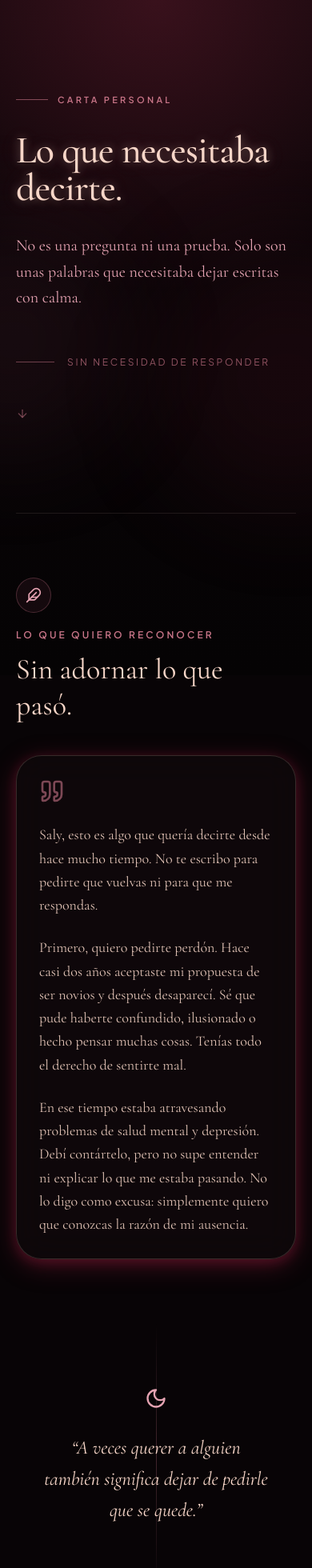
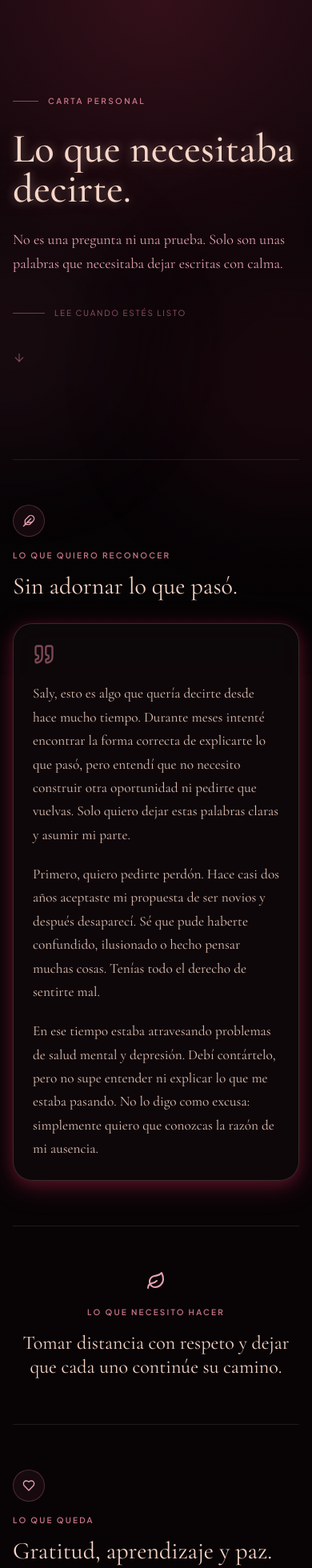
Before and after one commit to dppablito4-oss/playlist_am..., a React (Vite) app: page / in a window 390 px wide. Shown: the top 1960 px of the page at 80% size. Built offline with nearby package versions, Linux system fonts and the light colour scheme.

Commit message:
feat: add HTML template and React app component for personal letter experience

```diff
--- a/src/App.jsx
+++ b/src/App.jsx
@@ -1,9 +1,9 @@
 import React from 'react';
-import { ArrowDown, Feather, Heart, Leaf, Moon, Quote } from 'lucide-react';
+import { ArrowDown, Feather, Heart, Leaf, Quote } from 'lucide-react';
 import { motion } from 'framer-motion';
 
 const paragraphs = [
-  'Saly, esto es algo que quería decirte desde hace mucho tiempo. No te escribo para pedirte que vuelvas ni para que me respondas.',
+  'Saly, esto es algo que quería decirte desde hace mucho tiempo. Durante meses intenté encontrar la forma correcta de explicarte lo que pasó, pero entendí que no necesito construir otra oportunidad ni pedirte que vuelvas. Solo quiero dejar estas palabras claras y asumir mi parte.',
   'Primero, quiero pedirte perdón. Hace casi dos años aceptaste mi propuesta de ser novios y después desaparecí. Sé que pude haberte confundido, ilusionado o hecho pensar muchas cosas. Tenías todo el derecho de sentirte mal.',
   'En ese tiempo estaba atravesando problemas de salud mental y depresión. Debí contártelo, pero no supe entender ni explicar lo que me estaba pasando. No lo digo como excusa: simplemente quiero que conozcas la razón de mi ausencia.',
   'Cuando regresé, tú me pediste que parara y debí respetarlo completamente. Aun así, mantuve conversaciones y palabras cariñosas porque una parte de mí seguía pensando que quizá todavía existía una posibilidad. Ahora entiendo que no puedo obligarte a amarme, confiar en mí ni perdonarme.',
@@ -15,10 +15,10 @@ const paragraphs = [
 function Section({ children, className = '' }) {
   return (
     <motion.section
-      initial={{ opacity: 0, y: 24 }}
+      initial={{ opacity: 0, y: 20 }}
       whileInView={{ opacity: 1, y: 0 }}
-      viewport={{ once: true, margin: '-80px' }}
-      transition={{ duration: 0.8, ease: 'easeOut' }}
+      viewport={{ once: true, margin: '-60px' }}
+      transition={{ duration: 0.7, ease: 'easeOut' }}
       className={`relative ${className}`}
     >
       {children}
@@ -29,86 +29,86 @@ function Section({ children, className = '' }) {
 export default function App() {
   return (
     <div className="min-h-screen overflow-hidden bg-obsidian text-rosegold-light">
-      <div className="pointer-events-none fixed inset-0 bg-[radial-gradient(circle_at_50%_0%,rgba(158,43,72,0.28),transparent_42%),linear-gradient(180deg,#12070b_0%,#080406_50%,#050304_100%)]" />
+      <div className="pointer-events-none fixed inset-0 bg-[radial-gradient(circle_at_50%_0%,rgba(158,43,72,0.24),transparent_42%),linear-gradient(180deg,#12070b_0%,#080406_50%,#050304_100%)]" />
       <div className="pointer-events-none fixed -left-32 top-1/3 h-72 w-72 rounded-full bg-rosegold-dark/10 blur-3xl" />
       <div className="pointer-events-none fixed -right-32 bottom-1/4 h-80 w-80 rounded-full bg-burgundy-vibrant/10 blur-3xl" />
 
-      <main className="relative z-10 mx-auto max-w-4xl px-5 pb-24 sm:px-8">
-        <header className="flex min-h-[76vh] flex-col justify-center py-20">
-          <div className="mb-8 flex items-center gap-3 text-[11px] font-semibold uppercase tracking-[0.3em] text-rosegold-deep">
-            <span className="h-px w-10 bg-rosegold-deep/60" />
+      <main className="relative z-10 mx-auto max-w-4xl px-4 pb-16 sm:px-8 sm:pb-24">
+        <header className="flex min-h-[68vh] flex-col justify-center py-16 sm:min-h-[76vh] sm:py-20">
+          <div className="mb-7 flex items-center gap-3 text-[10px] font-semibold uppercase tracking-[0.24em] text-rosegold-deep sm:mb-8 sm:text-[11px] sm:tracking-[0.3em]">
+            <span className="h-px w-8 bg-rosegold-deep/60 sm:w-10" />
             Carta personal
           </div>
 
-          <h1 className="max-w-3xl font-serif text-display font-medium leading-[0.98] text-rosegold-light text-glow-rosegold">
+          <h1 className="max-w-3xl font-serif text-[clamp(2.8rem,13vw,5rem)] font-medium leading-[0.98] text-rosegold-light text-glow-rosegold sm:text-display">
             Lo que necesitaba decirte.
           </h1>
 
-          <p className="mt-8 max-w-xl font-serif text-xl leading-relaxed text-rosegold-mid sm:text-2xl">
+          <p className="mt-6 max-w-xl font-serif text-lg leading-relaxed text-rosegold-mid sm:mt-8 sm:text-2xl">
             No es una pregunta ni una prueba. Solo son unas palabras que necesitaba dejar escritas con calma.
           </p>
 
-          <div className="mt-14 flex items-center gap-4 text-rosegold-deep/70">
-            <div className="h-px w-12 bg-rosegold-deep/50" />
-            <span className="text-xs uppercase tracking-[0.22em]">Sin necesidad de responder</span>
+          <div className="mt-10 flex items-center gap-3 text-rosegold-deep/70 sm:mt-14 sm:gap-4">
+            <div className="h-px w-10 bg-rosegold-deep/50 sm:w-12" />
+            <span className="text-[10px] uppercase tracking-[0.18em] sm:text-xs sm:tracking-[0.22em]">Lee cuando estés listo</span>
           </div>
 
-          <ArrowDown aria-hidden="true" className="mt-12 h-4 w-4 text-rosegold-deep/50" />
+          <ArrowDown aria-hidden="true" className="mt-10 h-4 w-4 text-rosegold-deep/50 sm:mt-12" />
         </header>
 
-        <Section className="grid gap-10 border-t border-rosegold-light/10 py-20 lg:grid-cols-[0.7fr_1.3fr]">
+        <Section className="grid gap-7 border-t border-rosegold-light/10 py-14 sm:gap-10 sm:py-20 lg:grid-cols-[0.7fr_1.3fr]">
           <div>
-            <div className="mb-5 flex h-11 w-11 items-center justify-center rounded-full border border-rosegold-deep/30 bg-rosegold-dark/10">
-              <Feather className="h-5 w-5 text-rosegold-mid" />
+            <div className="mb-4 flex h-10 w-10 items-center justify-center rounded-full border border-rosegold-deep/30 bg-rosegold-dark/10 sm:mb-5 sm:h-11 sm:w-11">
+              <Feather className="h-4 w-4 text-rosegold-mid sm:h-5 sm:w-5" />
             </div>
-            <p className="text-xs font-semibold uppercase tracking-[0.26em] text-rosegold-deep">Lo que quiero reconocer</p>
-            <h2 className="mt-3 max-w-xs font-serif text-4xl leading-tight text-rosegold-light">Sin adornar lo que pasó.</h2>
+            <p className="text-[10px] font-semibold uppercase tracking-[0.22em] text-rosegold-deep sm:text-xs sm:tracking-[0.26em]">Lo que quiero reconocer</p>
+            <h2 className="mt-3 max-w-xs font-serif text-3xl leading-tight text-rosegold-light sm:text-4xl">Sin adornar lo que pasó.</h2>
           </div>
 
-          <article className="glass-panel rounded-4xl p-7 shadow-burgundy-glow sm:p-12">
-            <Quote aria-hidden="true" className="mb-6 h-8 w-8 text-rosegold-deep/60" />
-            <div className="space-y-6 font-serif text-lg leading-relaxed text-rosegold-light/90 sm:text-xl">
+          <article className="glass-panel rounded-3xl p-6 shadow-burgundy-glow sm:rounded-4xl sm:p-12">
+            <Quote aria-hidden="true" className="mb-5 h-7 w-7 text-rosegold-deep/60 sm:mb-6 sm:h-8 sm:w-8" />
+            <div className="space-y-5 font-serif text-[1.08rem] leading-[1.7] text-rosegold-light/90 sm:space-y-6 sm:text-xl sm:leading-relaxed">
               {paragraphs.slice(0, 3).map((paragraph) => <p key={paragraph}>{paragraph}</p>)}
             </div>
           </article>
         </Section>
 
-        <Section className="relative py-20">
-          <div className="absolute left-1/2 top-0 h-full w-px bg-gradient-to-b from-transparent via-rosegold-deep/30 to-transparent" />
-          <div className="relative mx-auto max-w-2xl px-8 text-center">
-            <Moon className="mx-auto mb-7 h-7 w-7 text-rosegold-mid" />
-            <p className="font-serif text-2xl italic leading-relaxed text-rosegold-light sm:text-3xl">
-              “A veces querer a alguien también significa dejar de pedirle que se quede.”
+        <Section className="border-y border-rosegold-light/10 py-14 sm:py-20">
+          <div className="mx-auto flex max-w-2xl flex-col items-center px-2 text-center sm:px-8">
+            <Leaf className="mb-5 h-6 w-6 text-rosegold-mid sm:mb-7 sm:h-7 sm:w-7" />
+            <p className="mb-4 text-[10px] font-semibold uppercase tracking-[0.22em] text-rosegold-deep sm:text-xs sm:tracking-[0.26em]">Lo que necesito hacer</p>
+            <p className="font-serif text-2xl leading-tight text-rosegold-light sm:text-3xl">
+              Tomar distancia con respeto y dejar que cada uno continúe su camino.
             </p>
           </div>
         </Section>
 
-        <Section className="grid gap-10 border-t border-rosegold-light/10 py-20 lg:grid-cols-[1.3fr_0.7fr]">
-          <article className="order-2 space-y-6 font-serif text-lg leading-relaxed text-rosegold-light/90 sm:text-xl lg:order-1">
+        <Section className="grid gap-7 py-14 sm:gap-10 sm:py-20 lg:grid-cols-[1.3fr_0.7fr]">
+          <article className="order-2 space-y-5 font-serif text-[1.08rem] leading-[1.7] text-rosegold-light/90 sm:space-y-6 sm:text-xl sm:leading-relaxed lg:order-1">
             {paragraphs.slice(3).map((paragraph) => <p key={paragraph}>{paragraph}</p>)}
           </article>
 
           <div className="order-1 lg:order-2 lg:pl-8">
-            <div className="mb-5 flex h-11 w-11 items-center justify-center rounded-full border border-rosegold-deep/30 bg-rosegold-dark/10">
-              <Leaf className="h-5 w-5 text-rosegold-mid" />
+            <div className="mb-4 flex h-10 w-10 items-center justify-center rounded-full border border-rosegold-deep/30 bg-rosegold-dark/10 sm:mb-5 sm:h-11 sm:w-11">
+              <Heart className="h-4 w-4 text-rosegold-mid sm:h-5 sm:w-5" />
             </div>
-            <p className="text-xs font-semibold uppercase tracking-[0.26em] text-rosegold-deep">Lo que necesito hacer</p>
-            <h2 className="mt-3 font-serif text-4xl leading-tight text-rosegold-light">Tomar distancia con respeto.</h2>
+            <p className="text-[10px] font-semibold uppercase tracking-[0.22em] text-rosegold-deep sm:text-xs sm:tracking-[0.26em]">Lo que queda</p>
+            <h2 className="mt-3 font-serif text-3xl leading-tight text-rosegold-light sm:text-4xl">Gratitud, aprendizaje y paz.</h2>
           </div>
         </Section>
 
-        <Section className="border-t border-rosegold-light/10 py-24 text-center">
-          <Heart aria-hidden="true" className="mx-auto mb-7 h-8 w-8 fill-rosegold-dark/30 text-rosegold-mid" />
-            <p className="mx-auto max-w-xl font-serif text-2xl leading-relaxed text-rosegold-light sm:text-3xl">
-              Me quedo con lo bueno, asumo lo que hice mal y te dejo seguir tu camino en paz.
-            </p>
-          <div className="mt-12">
-            <span className="font-script text-5xl text-rosegold-mid">Samuel</span>
-            <p className="mt-3 text-[10px] uppercase tracking-[0.3em] text-rosegold-deep">Con cariño y sin esperar respuesta</p>
+        <Section className="border-t border-rosegold-light/10 py-20 text-center sm:py-24">
+          <Heart aria-hidden="true" className="mx-auto mb-6 h-7 w-7 fill-rosegold-dark/30 text-rosegold-mid sm:mb-7 sm:h-8 sm:w-8" />
+          <p className="mx-auto max-w-xl font-serif text-2xl leading-relaxed text-rosegold-light sm:text-3xl">
+            Me quedo con lo bueno, asumo lo que hice mal y te dejo seguir tu camino en paz.
+          </p>
+          <div className="mt-9 sm:mt-12">
+            <span className="font-script text-4xl text-rosegold-mid sm:text-5xl">Samuel</span>
+            <p className="mt-3 text-[10px] uppercase tracking-[0.24em] text-rosegold-deep">Con cariño</p>
           </div>
         </Section>
 
-        <footer className="border-t border-rosegold-light/10 pt-8 text-center text-xs leading-relaxed text-rosegold-deep/70">
+        <footer className="border-t border-rosegold-light/10 pt-7 text-center text-xs leading-relaxed text-rosegold-deep/70 sm:pt-8">
           No hace falta responder. Cuídate mucho.
         </footer>
       </main>
```
Also changed, not shown: 1 other file (tests, documents, lock files or other folders).
